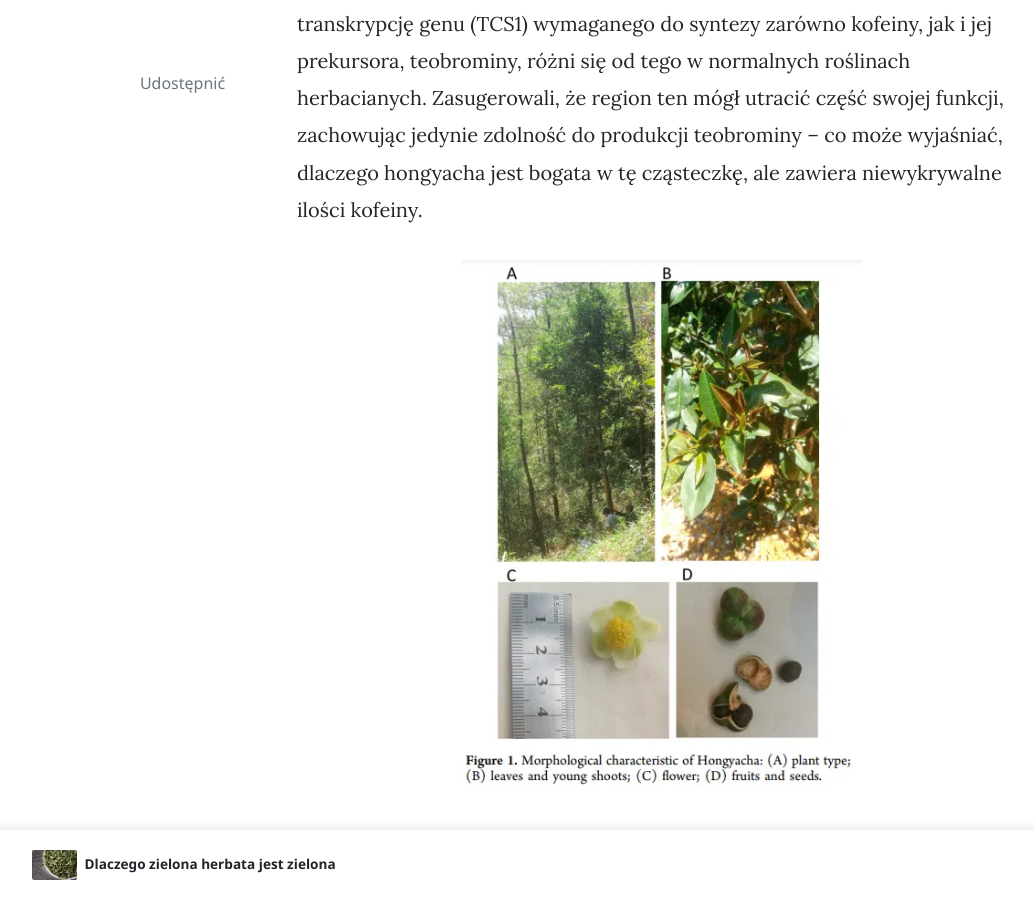
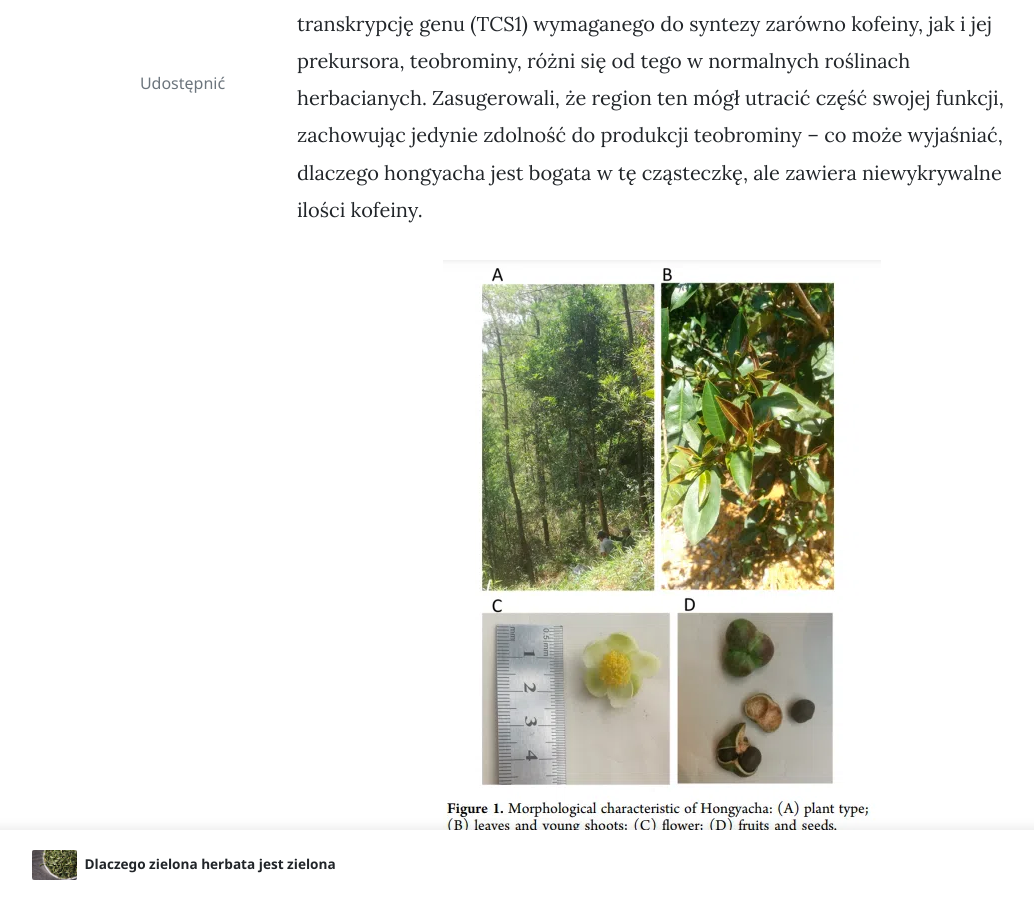
Before and after one commit to asiomchen/asiomchen.github.io, a Jekyll site: the page built from _posts/2022-07-11-genetyka-herbaty-decaf.md, in a window 1280 px wide and 900 px high, scrolled down 5543 px. Shown: the whole window, without its empty margins (73-1107 px from the left). Built offline with Jekyll 4.4.1, drawn with Linux system fonts in a browser that asks for light colours; nearby versions of some CDN libraries; comment, search, counter and statistics services are not loaded.

Commit message:
Css update

```diff
--- a/_posts/2022-07-11-genetyka-herbaty-decaf.md
+++ b/_posts/2022-07-11-genetyka-herbaty-decaf.md
@@ -43,7 +43,7 @@
 W 2018 roku Liang Chen i jego koledzy z Tea Research Institute of the Chinese Academy of Agricultural Sciences w Hangzhou opisali hongyacha (HYC), naturalnie wolną od kofeiny odmianę C. sinensis, którą znaleźli w górskiej prowincji Fujian. Zespół wykazał, że w hongyacha region DNA kontrolujący transkrypcję genu (TCS1) wymaganego do syntezy zarówno kofeiny, jak i jej prekursora, teobrominy, różni się od tego w normalnych roślinach herbacianych. Zasugerowali, że region ten mógł utracić część swojej funkcji, zachowując jedynie zdolność do produkcji teobrominy – co może wyjaśniać, dlaczego hongyacha jest bogata w tę cząsteczkę, ale zawiera niewykrywalne ilości kofeiny.
 
 <p align="center">
-  <img alt="hyc-1" src="/assets/images/2022-07-11/hyc-1.webp" width="400">
+  <img alt="hyc-1" src="/assets/images/2022-07-11/hyc-1.webp" width="438">
   <br>
     <em><i>Charakterystyka morfologiczna Hongyacha: (A) ogólny wygłąd rośliny;
 (B) liście i młode pędy; (C) kwiat; (D) owoce i nasiona. Reprinted with permission from J. Agric. Food Chem. 2018, 66, 43, 11311–11319. Copyright 2018 American Chemical Society</i></em>
@@ -52,7 +52,7 @@
 Kilkadziesiąt lat temu Hung-ta Chang, botanik z Sun Yat-sen University w Guangzhou, w Chinach, znalazł inną dziką roślinę herbacianą zawierającą tylko śladowe ilości kofeiny w prowincji Guangdong, która sąsiaduje z Fujian. Jednak roślina ta należała do innego gatunku (*Camellia ptilophylla*) i stała się znana jako herbata kakaowa ze względu na wysoki poziom teobrominy, którą początkowo wykryto w ziarnach kakaowca (Theobroma cacao). Według Xiaorong Lin, naukowca zajmującego się żywnością, który bada związki zawarte w herbacie kakaowej na Południowochińskim Uniwersytecie Rolniczym w Guangzhou, „Herbata zrobiona z tego szczególnego gatunku herbaty o niskiej zawartości kofeiny jest sprzedawana w Chinach od dziesięcioleci”. Ale zauważa: „Jej wydajność jest ograniczona”[4]
 
 <p align="center">
-  <img alt="hyc-1" src="/assets/images/2022-07-11/hyc-2.webp" width="400">
+  <img alt="hyc-1" src="/assets/images/2022-07-11/hyc-2.webp" width="437">
   <br>
     <em><i>Porównanie cech morfologicznych między Hongyacha (po lewej) i herbatą kakaową (po prawej): (A) omszenie pąków; (B) pofałdowanie krawędzi liści; (C) średnica kwiatu; (D) omszenie po zewnętrznej stronie działki kielicha. Reprinted with permission from J. Agric. Food Chem. 2018, 66, 43, 11311–11319. Copyright 2018 American Chemical Society</i></em>
 </p>
```
